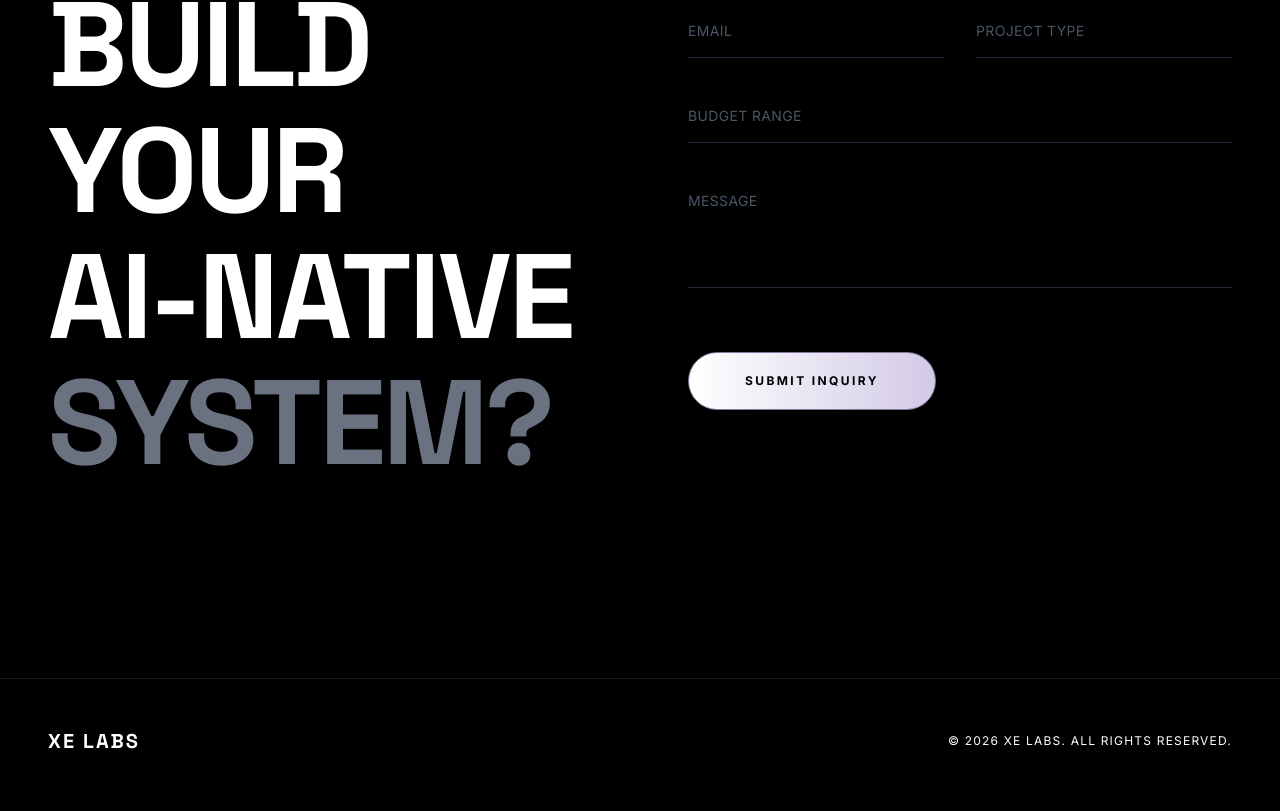
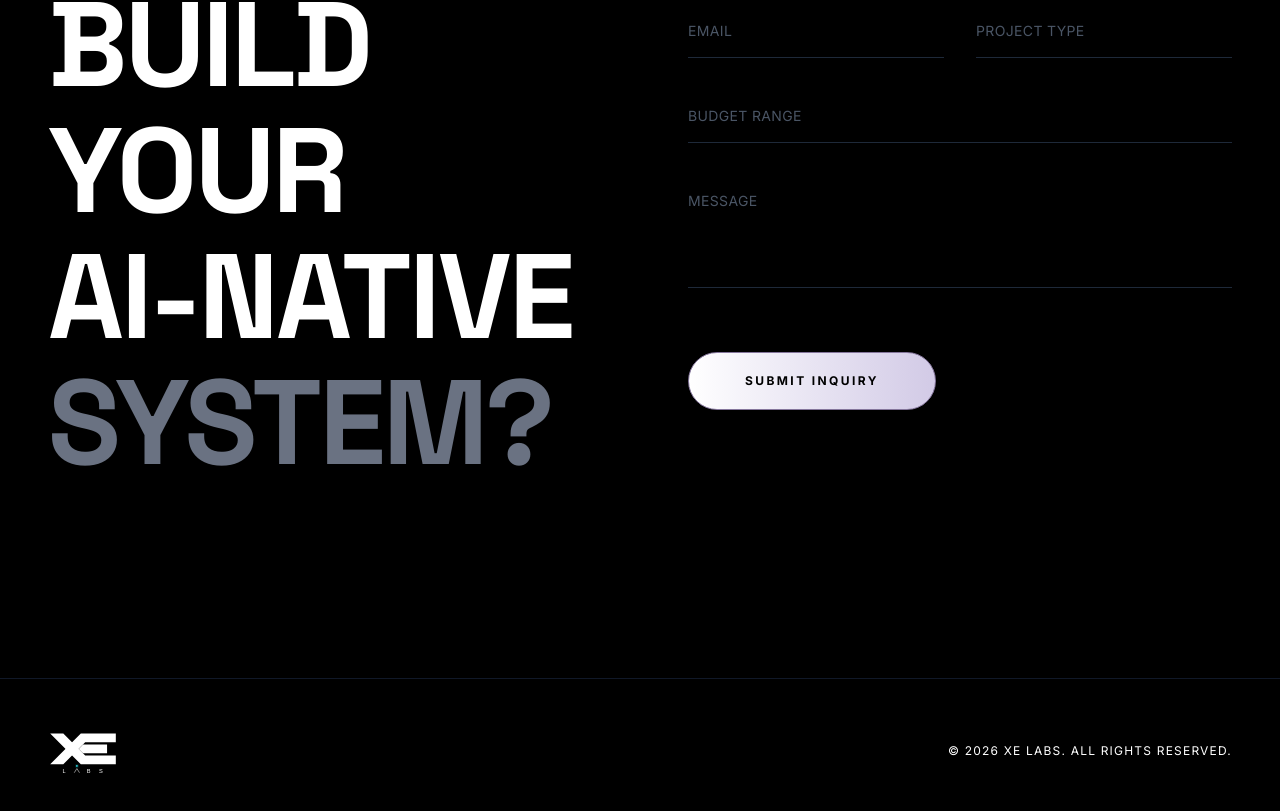
Before and after one commit to rajstories/Xe_Labs, a Next.js app: page / in a window 1280 px wide. Shown: the part 5767-6578 px from the top of the page. Built offline with nearby package versions, Linux system fonts and the light colour scheme.

Commit message:
style(footer): replace text logo with SVG icon
Updates the footer component to replace the text-based branding with the official XE Labs SVG logo.

```diff
--- a/components/footer.tsx
+++ b/components/footer.tsx
@@ -2,8 +2,30 @@ export function Footer() {
   return (
     <footer className="w-full bg-black border-t border-gray-900 py-12 px-6 md:px-12">
       <div className="max-w-[1600px] mx-auto flex flex-col sm:flex-row items-center justify-between gap-6">
-        <div className="text-xl font-display font-bold uppercase tracking-widest text-white">
-          XE Labs
+        <div className="flex items-center">
+          <svg viewBox="0 0 160 110" className="w-[60px] h-auto md:w-[70px]" fill="none" xmlns="http://www.w3.org/2000/svg">
+            <defs>
+              <filter id="neonGlowLogoFooter" x="-50%" y="-50%" width="200%" height="200%">
+                <feGaussianBlur stdDeviation="2.5" result="blur" />
+                <feComposite in="SourceGraphic" in2="blur" operator="over" />
+              </filter>
+            </defs>
+
+            <g transform="translate(5, 5)">
+              <polygon points="0,10 30,10 80,60 150,60 150,80 70,80" fill="white" />
+              <polygon points="0,80 30,80 80,30 150,30 150,10 70,10" fill="white" />
+              <polygon points="65,45 75,35 130,35 130,55 75,55" fill="white" />
+            </g>
+
+            <g transform="translate(80, 105)" fill="white" fontSize="13" fontFamily="sans-serif" fontWeight="300" letterSpacing="0.2em" textAnchor="middle">
+              <text x="-42" y="0">L</text>
+              <text x="-14" y="0" fill="transparent">A</text>
+              <path d="M -20,-0.5 L -14,-10 L -8,-0.5" stroke="white" strokeWidth="1.2" fill="none" />
+              <circle cx="-14" cy="-16" r="2" fill="#28DCE6" filter="url(#neonGlowLogoFooter)" />
+              <text x="14" y="0">B</text>
+              <text x="42" y="0">S</text>
+            </g>
+          </svg>
         </div>
         <p className="text-white text-xs tracking-widest uppercase">
           &copy; {new Date().getFullYear()} XE Labs. All rights reserved.
```
